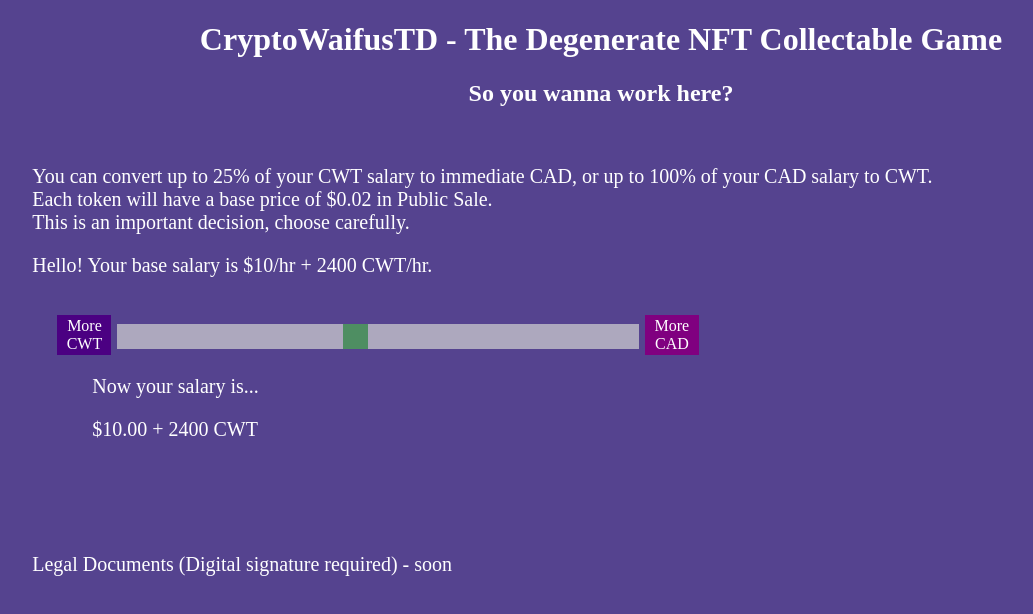
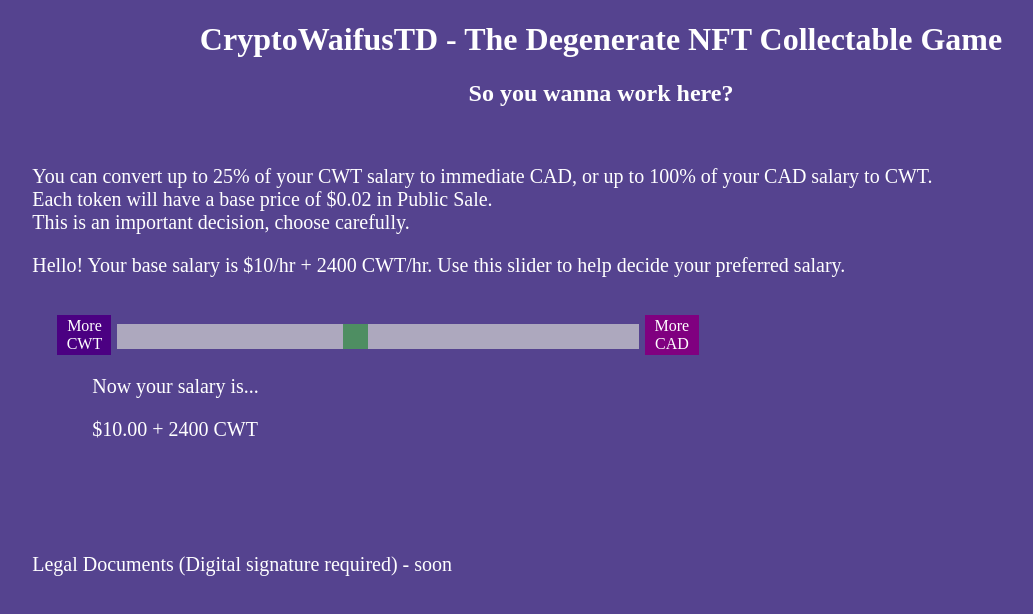
Before and after one commit to CryptoWaifusTDEmployee/CryptoWaifusTDEmployee.github.io, a plain HTML site: page index.html in a window 1280 px wide. Shown: the whole page, without its empty margins (39-1072 px from the left). Drawn offline with Linux system fonts and the light colour scheme.

Commit message:
Update index.html

```diff
--- a/index.html
+++ b/index.html
@@ -14,7 +14,7 @@
 Each token will have a base price of $0.02 in Public Sale.<br>
 This is an important decision, choose carefully.</p>
 
-<p>Hello! Your base salary is $10/hr + 2400 CWT/hr.</p>
+<p>Hello! Your base salary is $10/hr + 2400 CWT/hr. Use this slider to help decide your preferred salary.</p>
 <br>
 
 <div class="slidecontainer">
```
